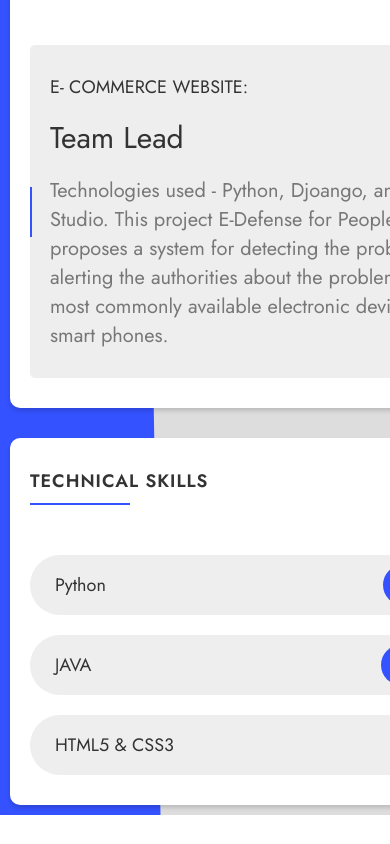
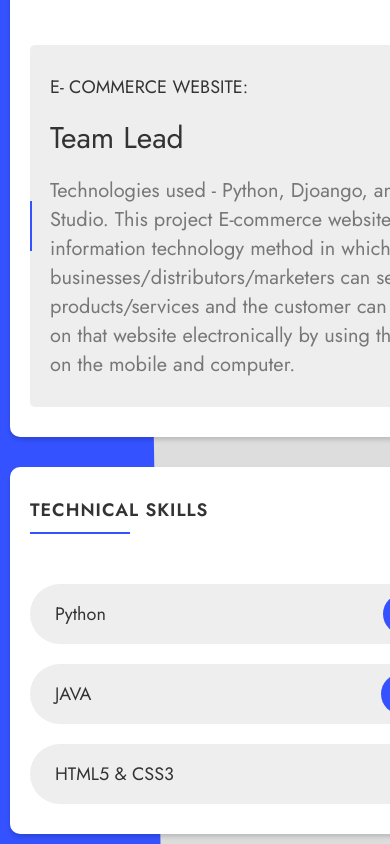
Before and after one commit to Vijju0713/Portfolio.github.io, a plain HTML site: page index.html in a window 390 px wide. Shown: the part 3064-3908 px from the top of the page. Before the commit the page ends 3879 px from the top, so only its background shows below. Drawn offline with Linux system fonts and the light colour scheme.

Commit message:
Update index.html

```diff
--- a/index.html
+++ b/index.html
@@ -244,7 +244,9 @@
 										<h5>E- Commerce Website:</h5>
 									</div>
 									<h3>Team Lead</h3>
-									<p>Technologies used - Python, Djoango, and Visual Studio. This project E-Defense for People Safety proposes a system for detecting the problem and alerting the authorities about the problem using most commonly available electronic devices like smart phones.
+									<p>Technologies used - Python, Djoango, and Visual Studio. This project E-commerce website is an information technology method in which traders,
+businesses/distributors/marketers can sell products/services and the customer can purchase
+on that website electronically by using the internet on the mobile and computer.
 								</div>
 							</li>
 						</ul>
```
